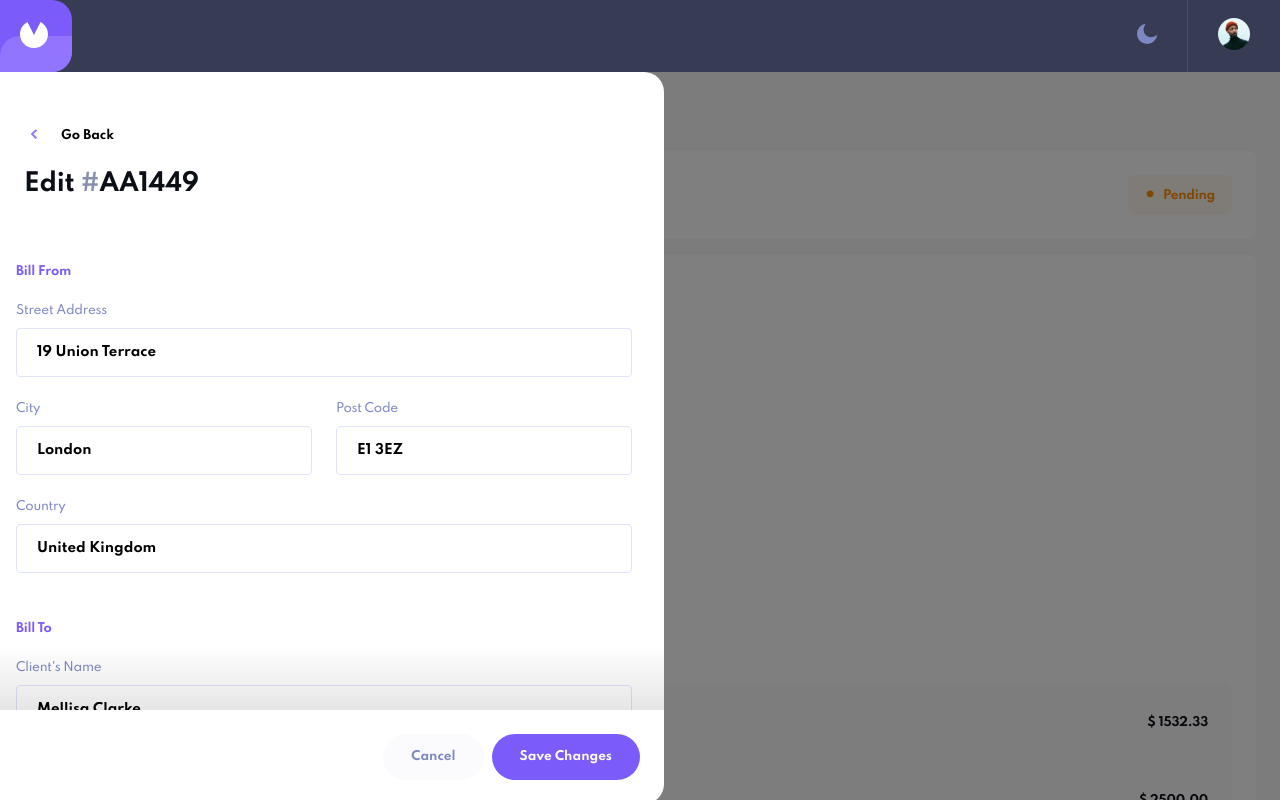
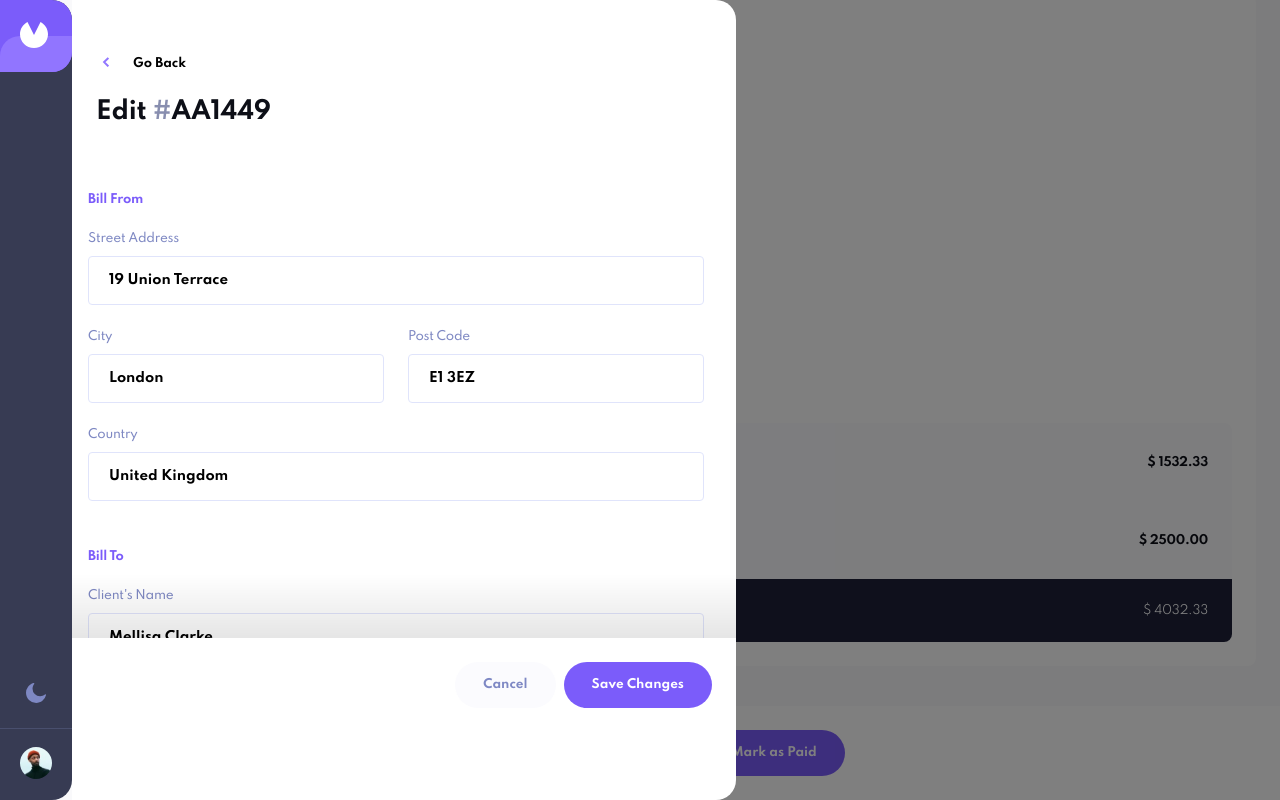
Before and after one commit to enslaughter/fem-invoice-app, a React (Create React App) app: page /invoice/AA1449 in a window 1280 px wide. Both pictures are taken after a click on the button "Edit". Built offline with nearby package versions, Linux system fonts and the light colour scheme.

Commit message:
More responsive design is done

```diff
--- a/src/App.scss
+++ b/src/App.scss
@@ -97,6 +97,24 @@ button {
 .menubar {
   background-color: hsl(231, 20%, 27%);
   width: 100%;
+  position: fixed;
+  z-index: 100;
+  top: 0;
+}
+
+@media all and (min-width: 620px) {
+  .menubar {
+    height: 100%;
+    width: 72px;
+    left: 0;
+    flex-direction: column;
+    border-top-right-radius: 20px;
+    border-bottom-right-radius: 20px;
+  }
+
+  .menu-right {
+    flex-direction: column;
+  }
 }
 
 .menu-logo {
@@ -146,11 +164,32 @@ button {
   align-items: center;
 }
 
+@media all and (min-width: 620px) {
+  .menu-button-profile--container {
+    border-left: none;
+    border-top: 1px solid hsla(231, 20, 36, 1);
+    padding: 0px 14px;
+  }
+}
+
 .menu-button-profile {
   img {
     width: 32px;
     height: 32px;
     border-radius: 16px;
+  }
+}
+
+.app-body {
+  position: fixed;
+  overflow-y: scroll;
+  margin-top: 72px;
+}
+
+@media all and (min-width: 620px) {
+  .app-body {
+    margin-top: 0;
+    left: 72px;
   }
 }
 
@@ -418,8 +457,14 @@ button {
   z-index: 11;
   background-color: rgba(0, 0, 0, 0.5);
 
-  transition-property: visibility;
-  transition-duration: 1s;
+  transition: visibility 1s, background-color 1s;
+}
+
+@media all and (min-width: 620px) {
+  .edit-invoice-container {
+    top: 0px;
+    left: 72px;
+  }
 }
 
 .edit-invoice-modal {
@@ -653,12 +698,13 @@ select {
 }
 
 .invoice-delete-modal-container {
-  position: absolute;
+  position: fixed;
   left: 0px;
   top: 0px;
   width: 100%;
+  height: 100%;
   background-color: rgba(0, 0, 0, 0.5);
-  z-index: 15;
+  z-index: 150;
 
   display: flex;
   flex-direction: row;
--- a/src/App.tsx
+++ b/src/App.tsx
@@ -3,7 +3,7 @@ import {BrowserRouter as Router, Route, Switch} from "react-router-dom";
 import './App.scss';
 import invoiceData from "./data.json";
 
-import {deepClone} from "./components/Functionality";
+import {deepClone, useWindowSize} from "./components/Functionality";
 
 import Menubar from "./components/Menubar";
 import InvoiceMenu from "./components/InvoiceMenu";
@@ -15,6 +15,7 @@ function App() {
 
   const [currentInvoiceData, setCurrentInvoiceData] = useState(invoiceData);
   const [modalOpen, setModalOpen] = useState(false);
+  const windowSize: any = useWindowSize();
 
   function lookupInvoice(invoiceid: string){
     for (let i=0;i<currentInvoiceData.length;i++){
@@ -65,10 +66,12 @@ function App() {
   }
 
   return (
-    <div className="App" style={modalOpen ? {position: "fixed", width: "100%"} : {position: "static"}}>
+    <div className="App">
+    {/* style={modalOpen ? {position: "fixed", width: "100%"} : {position: "static"}} */}
 
       <Router>
       <Menubar />
+      <div className="app-body" style={windowSize.width > 620 ? {height: `${windowSize.height}px`, width: `${windowSize.width-72}px`} : {height: `${windowSize.height - 72}px`, width: `${windowSize.width}px`}}>
         <Switch>
             <Route path="/" exact>
               <InvoiceMenu invoiceCount={currentInvoiceData.length}/>
@@ -84,6 +87,7 @@ function App() {
                 <h1>ERROR: Page not found!</h1>
             </Route>
           </Switch>
+        </div>
       </Router>
 
     </div>
--- a/src/components/InvoiceForm.tsx
+++ b/src/components/InvoiceForm.tsx
@@ -1,4 +1,4 @@
-import {useState} from "react"
+import {useEffect, useState} from "react"
 
 import backarrow from "../assets/icon-arrow-left.svg";
 import icondelete from "../assets/icon-delete.svg"
@@ -18,6 +18,12 @@ function InvoiceForm(props: any){
         hasInvalid: false,
         needsItems: false
     });
+
+    useEffect(() => {
+        return function cleanup(){
+            setEditedInvoice(deepClone(props.invoiceData));
+        }
+    }, [props.invoiceData]);
 
     function handleFormChange(event: any){
         const propName = event.target.name;
@@ -338,8 +344,8 @@ function InvoiceForm(props: any){
     }
 
     return(
-        <div className="edit-invoice-container" style={props.editOpen ? {visibility: "visible"} : {visibility: "hidden"}}>
-                    <div className="edit-invoice-modal" style={props.editOpen ? {transform: "translateX(0%)"} : {transform: "translateX(-100%)"}}>
+        <div className="edit-invoice-container" style={props.editOpen ? {visibility: "visible", backgroundColor: "rgba(0, 0, 0, 0.5)"} : {visibility: "hidden", backgroundColor: "transparent"}}>
+                    <div className="edit-invoice-modal" style={props.editOpen ? {transform: "translateX(0%)"} : {transform: "translateX(-100%) translateX(-72px)"}}>
                         <div style={{padding: "24px"}}>
                             <button className="invoice-goback" onClick={handleCloseModal} style={{margin: "32px 0 24px 0"}}>
                                 <img src={backarrow} alt="" style={{marginRight: "24px"}}></img>Go Back
--- a/src/views/Invoice.tsx
+++ b/src/views/Invoice.tsx
@@ -33,10 +33,10 @@ function Invoice(props: any){
 
     function updateInvoiceStatus(newStatus: string){
         setInvoiceStatus(newStatus)
-        setInvoiceData((prevState: any) => {
-            return {...prevState, status: newStatus}
-        })
-        props.updateInvoice(invoiceData);
+        let statInvoice = deepClone(invoiceData);
+        statInvoice.status = newStatus;
+        setInvoiceData(statInvoice)
+        props.updateInvoice(statInvoice.id, statInvoice);
     }
 
     function updateInvoiceFull(newInvoice: any){
@@ -149,7 +149,7 @@ function Invoice(props: any){
                 <InvoiceForm editOpen={editOpen} closeEditModal={closeEditModal} invoiceData={invoiceData} updateInvoiceFull={updateInvoiceFull}/>
 
                 {/* CANCEL CONFIRMATION MODAL SECTION */}
-                <div className="invoice-delete-modal-container" style={deleteOpen ? {height: `${windowSize.pageHeight}px`, display: "flex"} : {display: "none"}}>
+                <div className="invoice-delete-modal-container" style={deleteOpen ? {width: `${windowSize.width}`,height: `${windowSize.height}px`, visibility: "visible"} : {width: `${windowSize.width}`, height: `${windowSize.pageHeight}px`,visibility: "hidden"}}>
                     <div className="invoice-delete-modal">
                         <p className="invoice-delete-header">Confirm Deletion</p>
                         <p>{`Are you sure you want to delete invoice #${invoiceData.id}? This action cannot be undone.`}</p>
```
Lines whose indentation alone changed are shown as unchanged.
